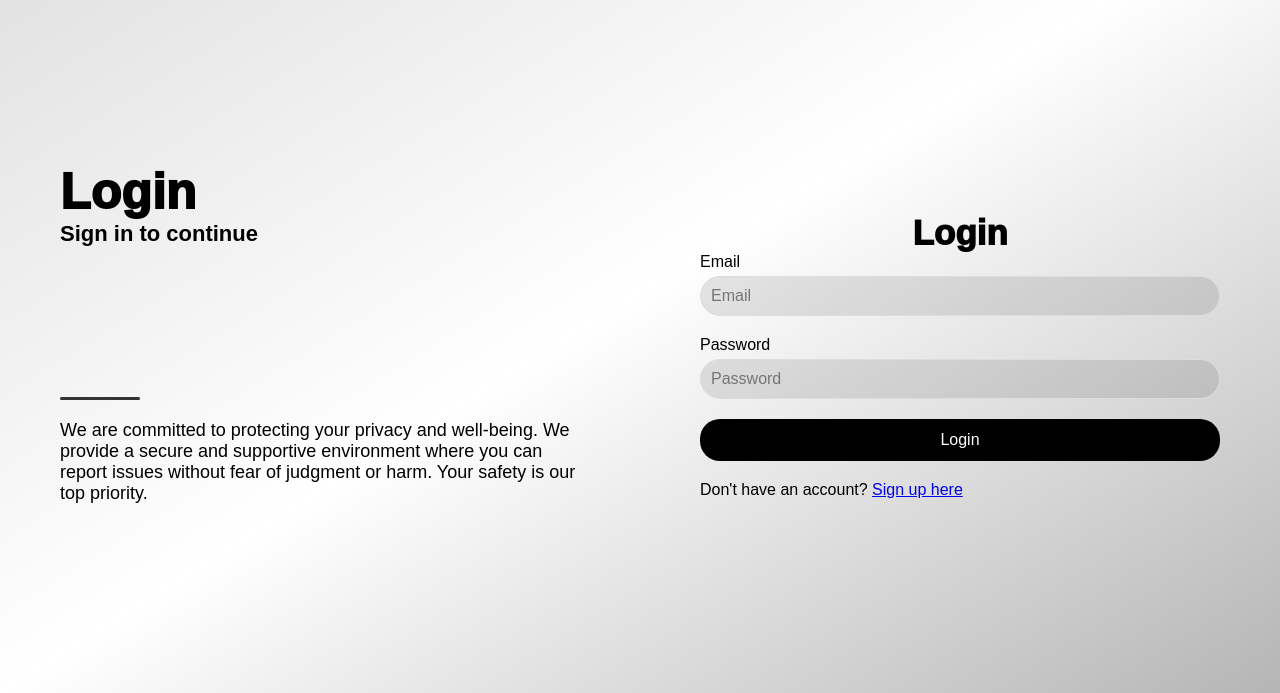
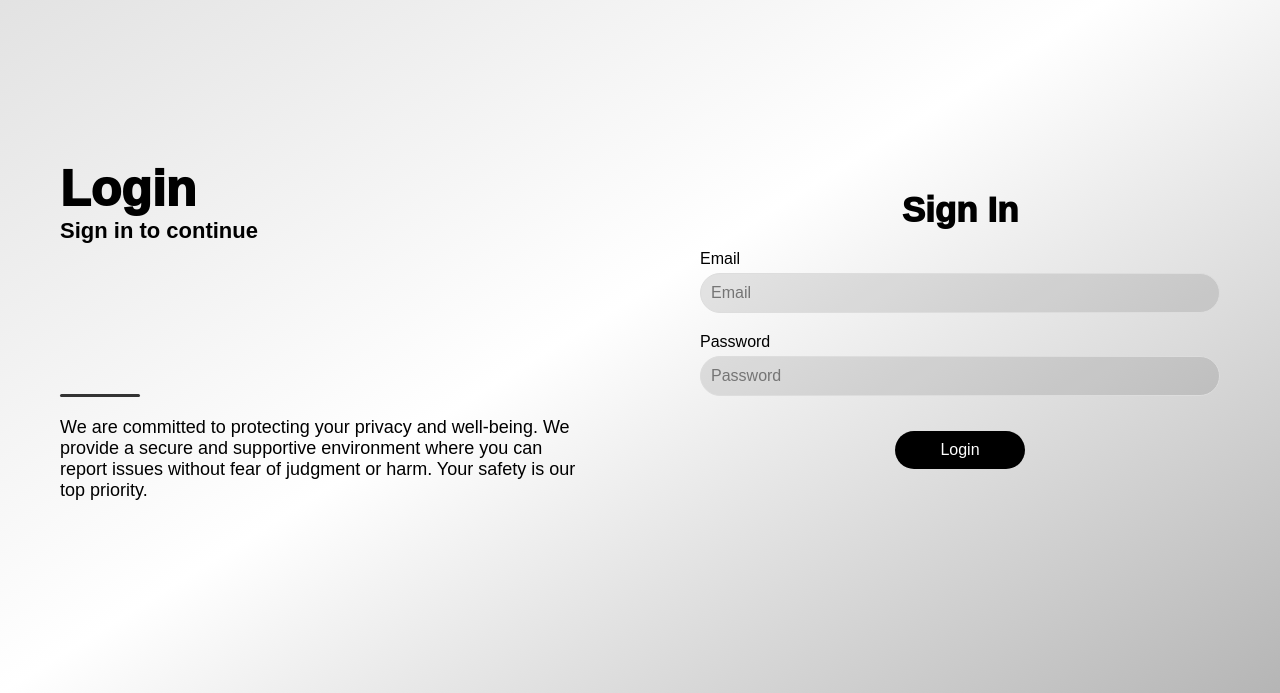
Before and after one commit to spllhrt/BraveCall, a Django app: page /auth/login/ in a window 1280 px wide. Shown: the part 107-800 px from the top of the page. Run offline with Django 5.2, Linux system fonts and the light colour scheme.

Commit message:
login & signup

```diff
--- a/bravecall/app/static/styles.css
+++ b/bravecall/app/static/styles.css
@@ -87,6 +87,7 @@ body {
 
 .bottom-section p {
     font-size: 18px;
+    margin-bottom: 5px;
 }
 
 .bottom-section .learn-more {
@@ -111,6 +112,23 @@ body {
     font-weight: 1000;
     color: black;
     text-align: center;
+    margin-bottom: 20px;
+    margin-top: -20px;
+}
+
+.right-section button {
+    margin-top: 35px;
+    width: 25%;
+    padding: 10px;
+    background-color: black;
+    color: white;
+    font-size: 16px;
+    border: none;
+    border-radius: 20px;
+    cursor: pointer;
+    display: block;
+    margin-left: auto;
+    margin-right: auto;
 }
 
 .form-group {
@@ -129,7 +147,7 @@ input {
 }
 
 button {
-    width: 100%;
+    width: 25%;
     padding: 12px;
     background-color: black;
     color: white;
--- a/bravecall/app/templates/login.html
+++ b/bravecall/app/templates/login.html
@@ -30,7 +30,7 @@
         </div>
     </div>
         <div class="right-section">
-        <h2>Login</h2>
+        <h2>Sign In</h2>
         <form method="post">
             {% csrf_token %}
             <div class="form-group">
@@ -45,7 +45,6 @@
                 <button type="submit">Login</button>
             </div>
         </form>
-        <p>Don't have an account? <a href="{% url 'signup' %}">Sign up here</a></p>
     </div>
 </div>
     <script src="{% static 'scripts.js' %}"></script>
--- a/bravecall/bravecall/settings.py
+++ b/bravecall/bravecall/settings.py
@@ -122,7 +122,3 @@ STATIC_URL = 'static/'
 # https://docs.djangoproject.com/en/5.1/ref/settings/#default-auto-field
 
 DEFAULT_AUTO_FIELD = 'django.db.models.BigAutoField'
-
-STATICFILES_DIRS = [
-    BASE_DIR / 'static',  # Add the path where your static files are located
-]
```
Also changed, not shown: bravecall/db.sqlite3.
